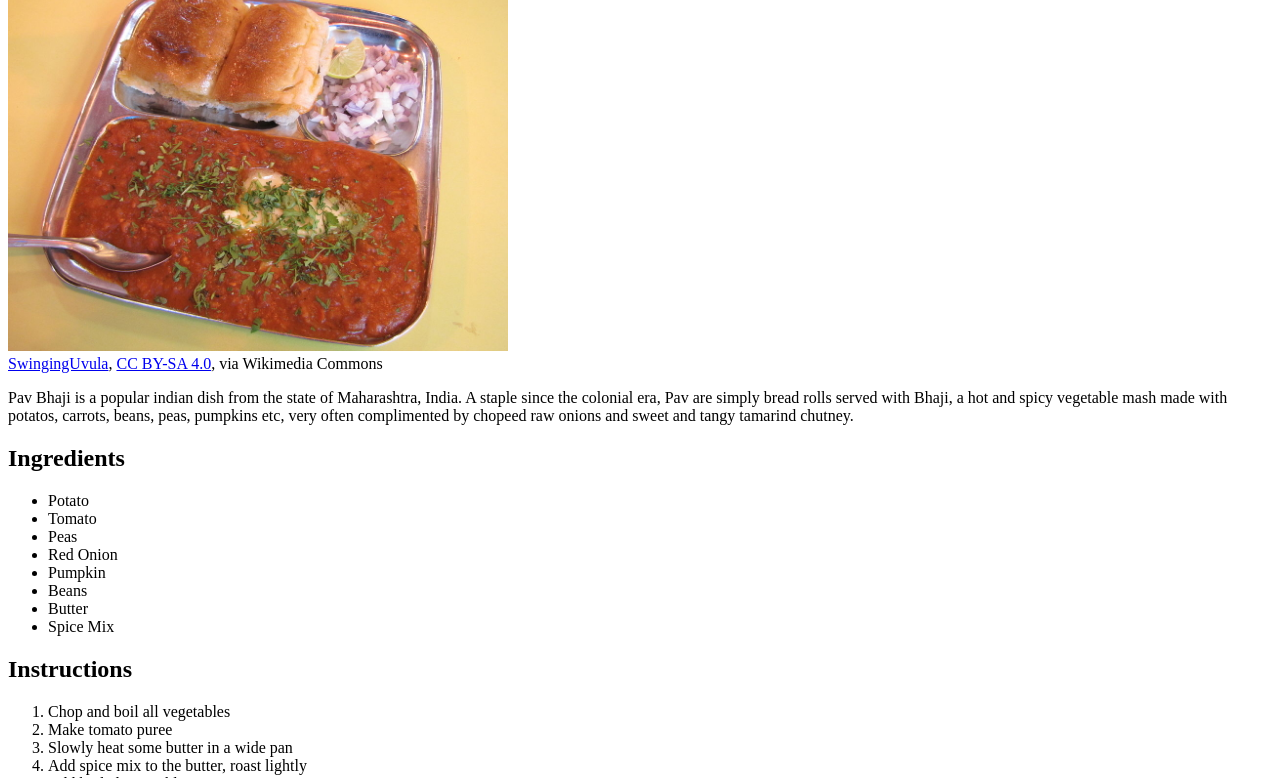
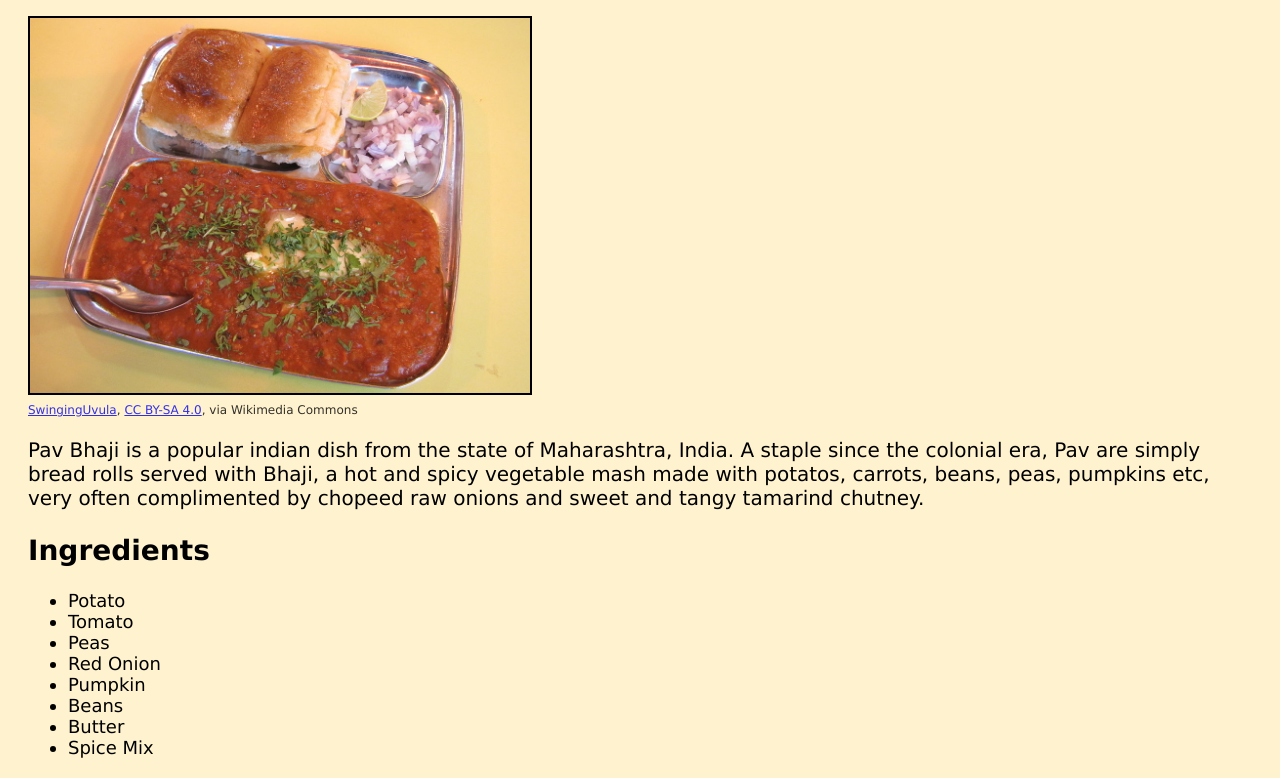
Before and after one commit to AarKiMos/odin-recipe, a plain HTML site: page recipes/pav-bhaji.html in a window 1280 px wide. Shown: the part 104-882 px from the top of the page. Drawn offline with Linux system fonts and the light colour scheme.

Commit message:
Add basic CSS
Part of assignment, The Cascade : Foundation Track

```diff
--- a/recipes/pav-bhaji.html
+++ b/recipes/pav-bhaji.html
@@ -3,16 +3,19 @@
 
 <head>
   <meta charset="UTF-8">
+  <link rel="stylesheet" href="../styles.css">
   <title>Pav Bhaji | Odin Recipes</title>
 </head>
 
 <body>
   <h1>Pav Bhaji</h1>
   <img src="../images/pav-bhaji.jpeg" alt="An image of this dish Pav Bhaji served with raw onion and chutneys"
-    width="500">
+    width="500" class="feature-image">
   <br>
-  <span><a href="https://commons.wikimedia.org/wiki/File:Pav_bhaji_from_Mumbai.JPG">SwingingUvula</a>, <a
-      href="https://creativecommons.org/licenses/by-sa/4.0">CC BY-SA 4.0</a>, via Wikimedia Commons</span>
+  <span class="image-attribution">
+    <a href="https://commons.wikimedia.org/wiki/File:Pav_bhaji_from_Mumbai.JPG">SwingingUvula</a>,
+    <a href="https://creativecommons.org/licenses/by-sa/4.0">CC BY-SA 4.0</a>, via Wikimedia Commons
+  </span>
   <p>
     Pav Bhaji is a popular indian dish from the state of Maharashtra, India. A staple since the colonial era,
     Pav are simply bread rolls served with Bhaji, a hot and spicy vegetable mash made with potatos, carrots, beans,
--- /dev/null
+++ b/styles.css
@@ -0,0 +1,35 @@
+body {
+  font-family: Verdana, Helvetica, Geneva, Tahoma, sans-serif;
+  background-color: rgb(254, 242, 207);
+  padding: 0px 20px;
+}
+
+h1 {
+  font-size: 48px;
+}
+
+.feature-image {
+  border: 2px solid black;
+}
+
+.image-attribution {
+  font-size: 12px;
+  opacity: 0.8;
+}
+
+p {
+  font-size: 20px;
+}
+
+h2 {
+  font-size: 28px;
+}
+
+li {
+  font-size: 18px;
+}
+
+.recipe-list li {
+  font-size: 24px;
+  padding-top: 4px;
+}
```
Also changed, not shown: index.html (+2 -1 lines), recipes/chana-masala.html (+3 -2 lines), recipes/vegetable-pakoda.html (+3 -2 lines).
